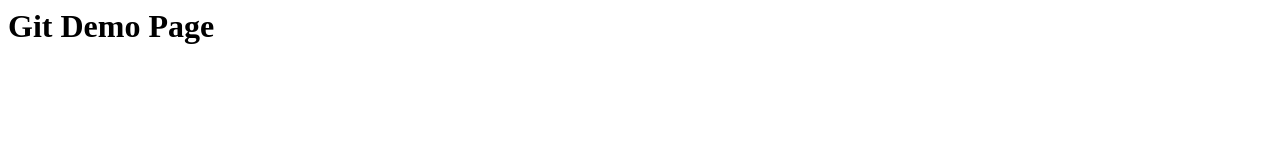
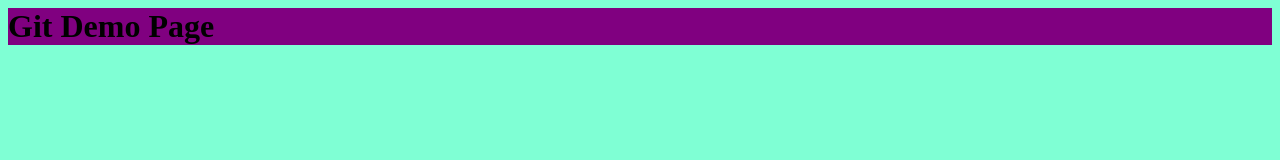
Before and after one commit to matthew-of-ulster/learn-github, a plain HTML site: page index.html in a window 1280 px wide. Drawn offline with Linux system fonts and the light colour scheme.

Commit message:
add basic styles

```diff
--- a/index.html
+++ b/index.html
@@ -1,5 +1,9 @@
 <html>
 <head>
+
+<title>Document</title>
+<link rel="stylesheet" href="styles.css">
+
 </head>
 <body>
 	<h1>Git Demo Page</h1>
--- /dev/null
+++ b/styles.css
@@ -0,0 +1,7 @@
+body {
+	background-color: aquamarine;
+}
+
+h1{
+	background-color: purple;
+}
```
